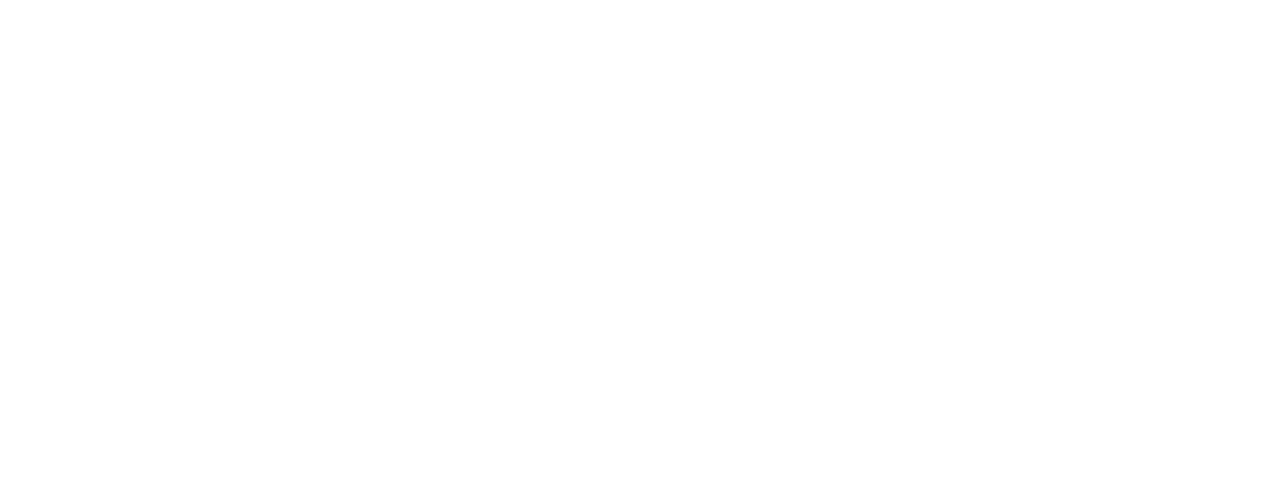
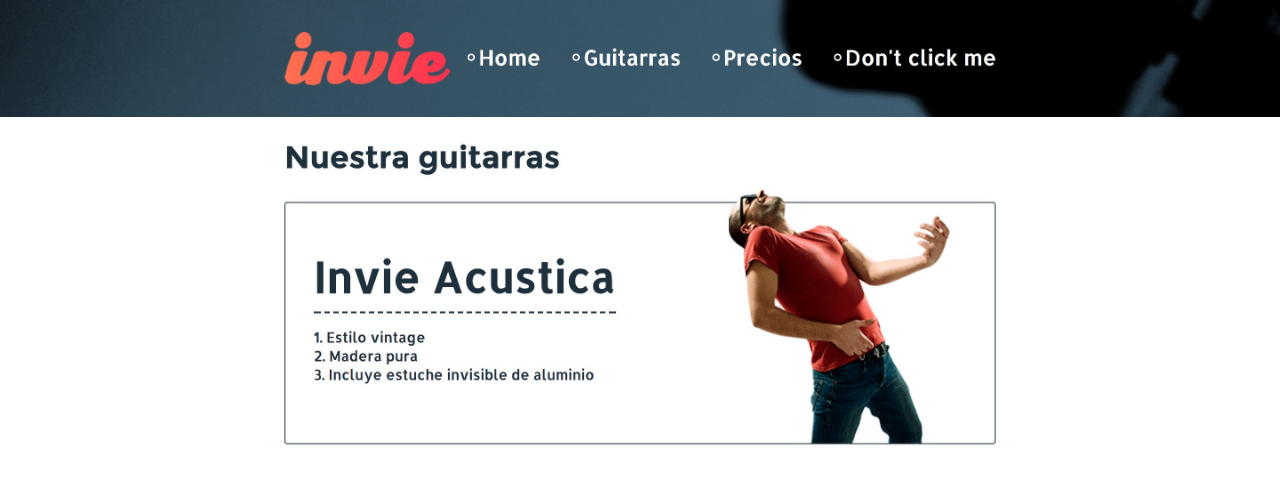
Before and after one commit to jesores/pinvie, a plain HTML site: page index.html in a window 1280 px wide. Drawn offline with Linux system fonts and the light colour scheme.

Commit message:
agregando acustica

```diff
--- a/index.html
+++ b/index.html
@@ -1,7 +1,19 @@
 <html>
   <head>
       <title> Invie </title>
+      <style media="screen">
+        body {
+          margin: 0;
+        }
+        img {
+          max-width: 100%;
+          vertical-align: top;
+        }
+      </style>
   </head>
   <body>
+    <img src="header.jpg" alt="">
+    <img srch="hero.jpg" alt = "">
+    <img src="acustica.jpg" alt ="">
   </body>
 </html>
```
Also changed, not shown: acustica.jpg (added), clasica.jpg (added), footer.jpg (added), header.jpg (added), hero.jpg (added).
